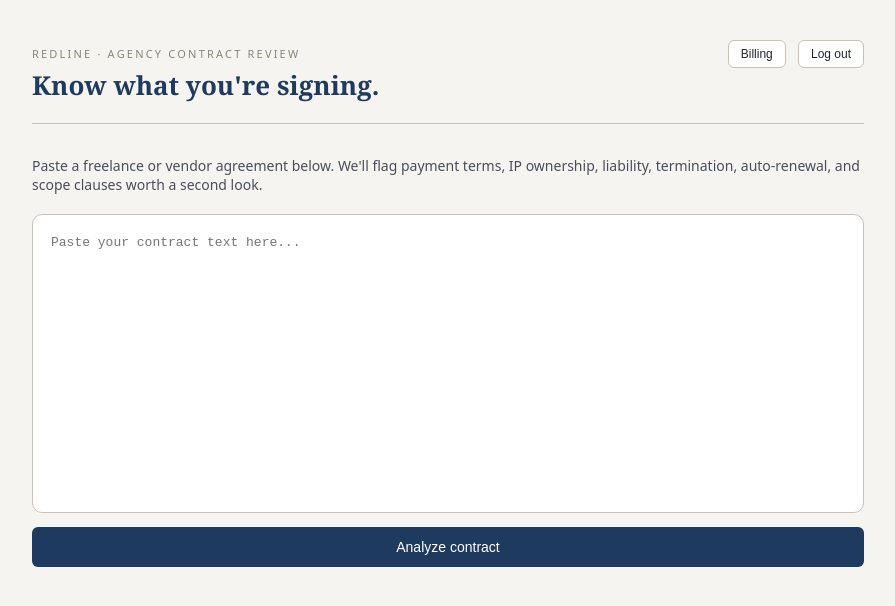
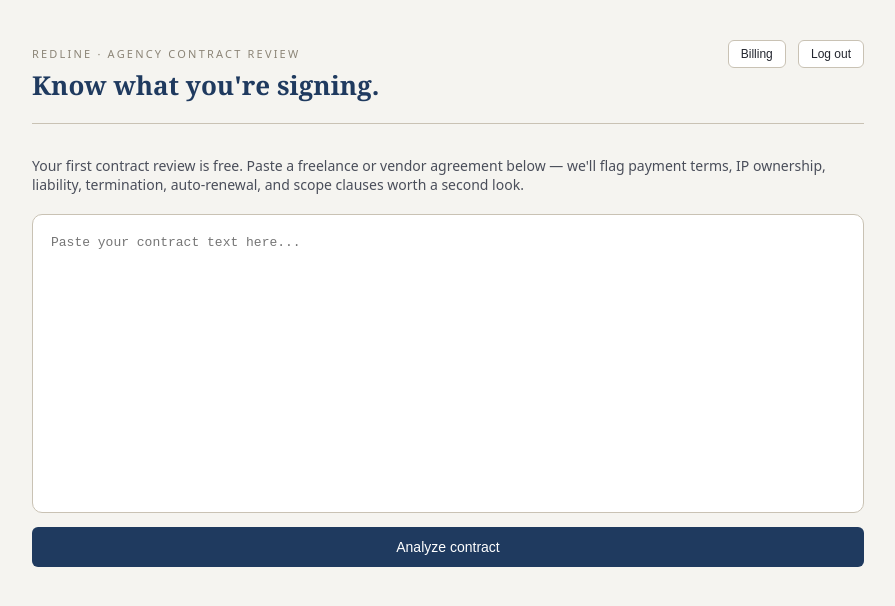
Before and after one commit to selenelson19-cyber/redline-app, a website: page views/dashboard.html in a window 1280 px wide. Shown: the whole page, without its empty margins (192-1087 px from the left). Drawn offline with Linux system fonts and the light colour scheme.

Commit message:
Update dashboard.html

```diff
--- a/views/dashboard.html
+++ b/views/dashboard.html
@@ -21,8 +21,9 @@
 
     <div id="inputView">
       <p style="font-size:14px; color:var(--muted); margin-bottom:20px;">
-        Paste a freelance or vendor agreement below. We'll flag payment terms, IP ownership,
-        liability, termination, auto-renewal, and scope clauses worth a second look.
+        Your first contract review is free. Paste a freelance or vendor agreement below —
+        we'll flag payment terms, IP ownership, liability, termination, auto-renewal, and
+        scope clauses worth a second look.
       </p>
       <div class="card" style="padding:16px;">
         <textarea id="text" placeholder="Paste your contract text here..."
```
